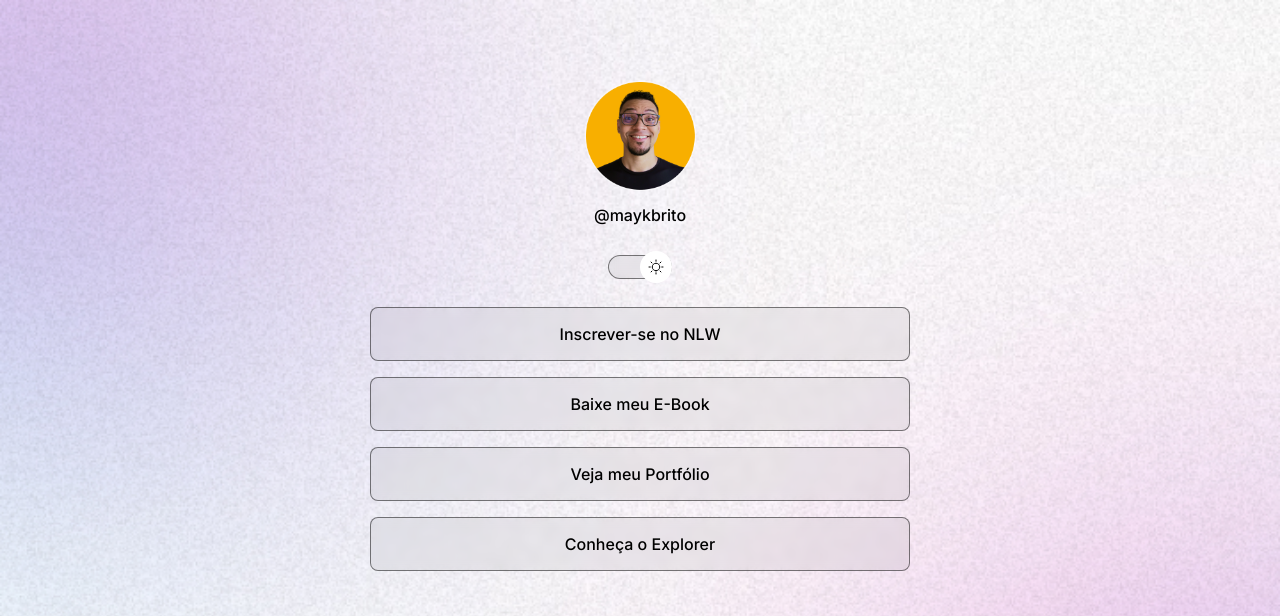
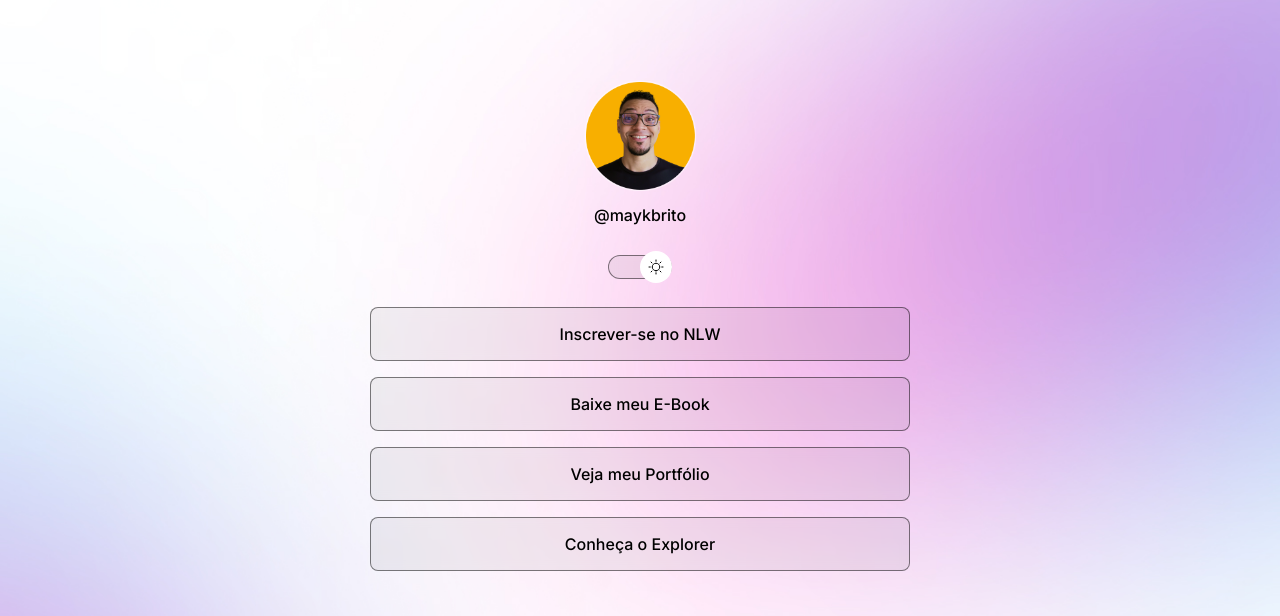
Before and after one commit to zAstergun/aster-links, a plain HTML site: page Aula/aula.html in a window 1280 px wide. Shown: the top 616 px of the page. Drawn offline with nearby package versions, Linux system fonts and the light colour scheme.

Commit message:
change background based media queries

```diff
--- a/Aula/style.css
+++ b/Aula/style.css
@@ -169,3 +169,14 @@ footer {
   text-align: center;
   font-size: 14px;
 }
+
+/* media queries */
+@media (min-width: 700px) {
+    :root {
+      --bg-url: url(../assets/bg-desktop.jpg);
+    }
+
+    .light {
+      --bg-url: url(../assets/bg-desktop-light.jpg);
+    }
+}
```
